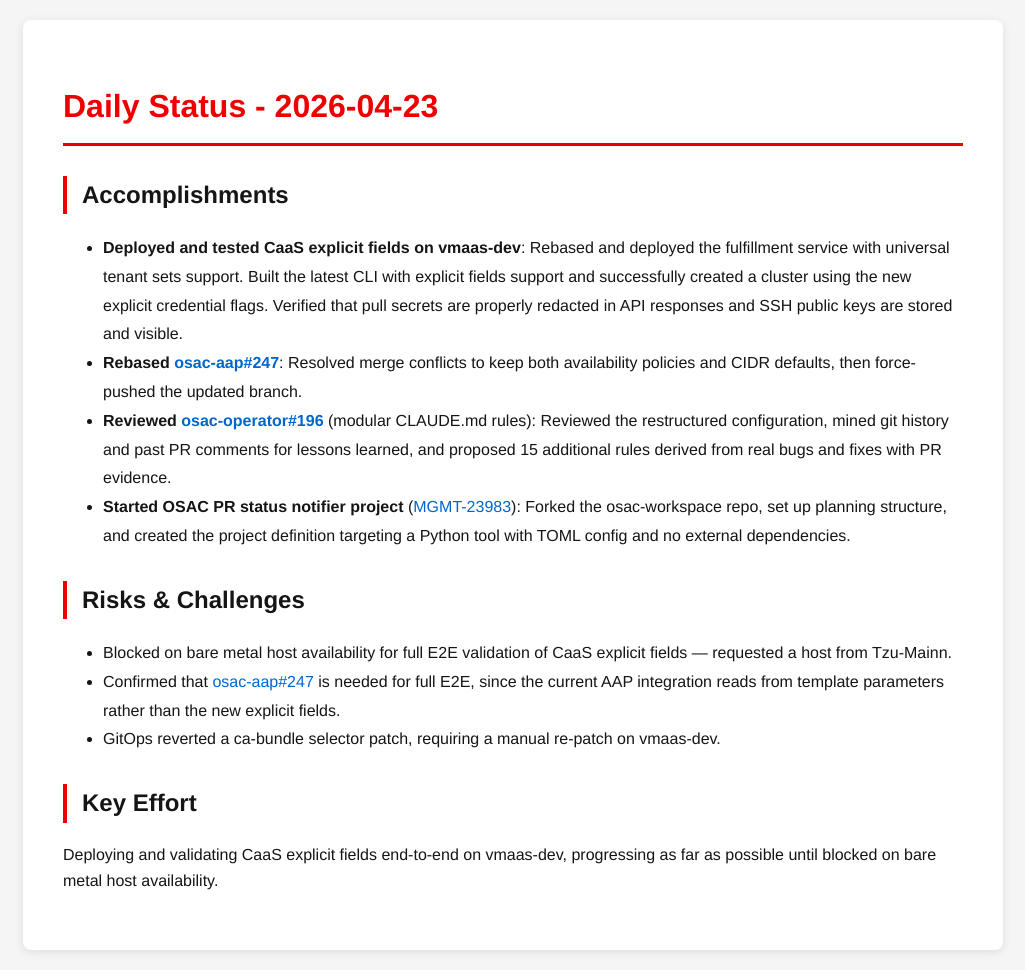
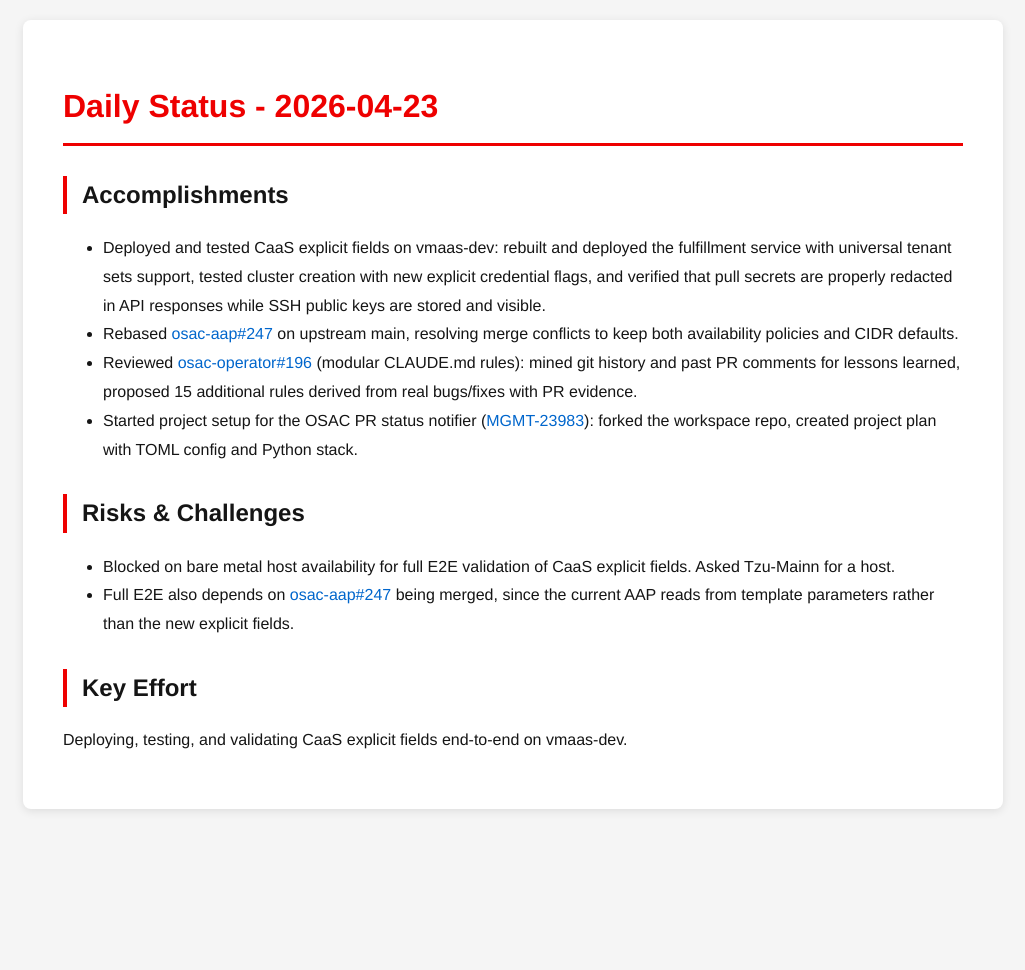
Before and after one commit to tzvatot/daily-status, a Jekyll site: the page built from 2026-04-23.md, in a window 1280 px wide. Shown: the whole page, without its empty margins (127-1152 px from the left). Built offline with Jekyll 4.4.1, drawn with Linux system fonts in a browser that asks for light colours; after the commit the page ends 900 px from its top, so only the background shows below that.

Commit message:
Daily status update - 2026-04-23

```diff
--- a/2026-04-23.md
+++ b/2026-04-23.md
@@ -7,15 +7,14 @@ date: 2026-04-23
 # Daily Status - 2026-04-23
 
 ## Accomplishments
-- **Deployed and tested CaaS explicit fields on vmaas-dev**: Rebased and deployed the fulfillment service with universal tenant sets support. Built the latest CLI with explicit fields support and successfully created a cluster using the new explicit credential flags. Verified that pull secrets are properly redacted in API responses and SSH public keys are stored and visible.
-- **Rebased [osac-aap#247](https://github.com/osac-project/osac-aap/pull/247)**: Resolved merge conflicts to keep both availability policies and CIDR defaults, then force-pushed the updated branch.
-- **Reviewed [osac-operator#196](https://github.com/osac-project/osac-operator/pull/196)** (modular CLAUDE.md rules): Reviewed the restructured configuration, mined git history and past PR comments for lessons learned, and proposed 15 additional rules derived from real bugs and fixes with PR evidence.
-- **Started OSAC PR status notifier project** ([MGMT-23983](https://issues.redhat.com/browse/MGMT-23983)): Forked the osac-workspace repo, set up planning structure, and created the project definition targeting a Python tool with TOML config and no external dependencies.
+- Deployed and tested CaaS explicit fields on vmaas-dev: rebuilt and deployed the fulfillment service with universal tenant sets support, tested cluster creation with new explicit credential flags, and verified that pull secrets are properly redacted in API responses while SSH public keys are stored and visible.
+- Rebased [osac-aap#247](https://github.com/osac-project/osac-aap/pull/247) on upstream main, resolving merge conflicts to keep both availability policies and CIDR defaults.
+- Reviewed [osac-operator#196](https://github.com/osac-project/osac-operator/pull/196) (modular CLAUDE.md rules): mined git history and past PR comments for lessons learned, proposed 15 additional rules derived from real bugs/fixes with PR evidence.
+- Started project setup for the OSAC PR status notifier ([MGMT-23983](https://issues.redhat.com/browse/MGMT-23983)): forked the workspace repo, created project plan with TOML config and Python stack.
 
 ## Risks & Challenges
-- Blocked on bare metal host availability for full E2E validation of CaaS explicit fields — requested a host from Tzu-Mainn.
-- Confirmed that [osac-aap#247](https://github.com/osac-project/osac-aap/pull/247) is needed for full E2E, since the current AAP integration reads from template parameters rather than the new explicit fields.
-- GitOps reverted a ca-bundle selector patch, requiring a manual re-patch on vmaas-dev.
+- Blocked on bare metal host availability for full E2E validation of CaaS explicit fields. Asked Tzu-Mainn for a host.
+- Full E2E also depends on [osac-aap#247](https://github.com/osac-project/osac-aap/pull/247) being merged, since the current AAP reads from template parameters rather than the new explicit fields.
 
 ## Key Effort
-Deploying and validating CaaS explicit fields end-to-end on vmaas-dev, progressing as far as possible until blocked on bare metal host availability.
+Deploying, testing, and validating CaaS explicit fields end-to-end on vmaas-dev.
```
